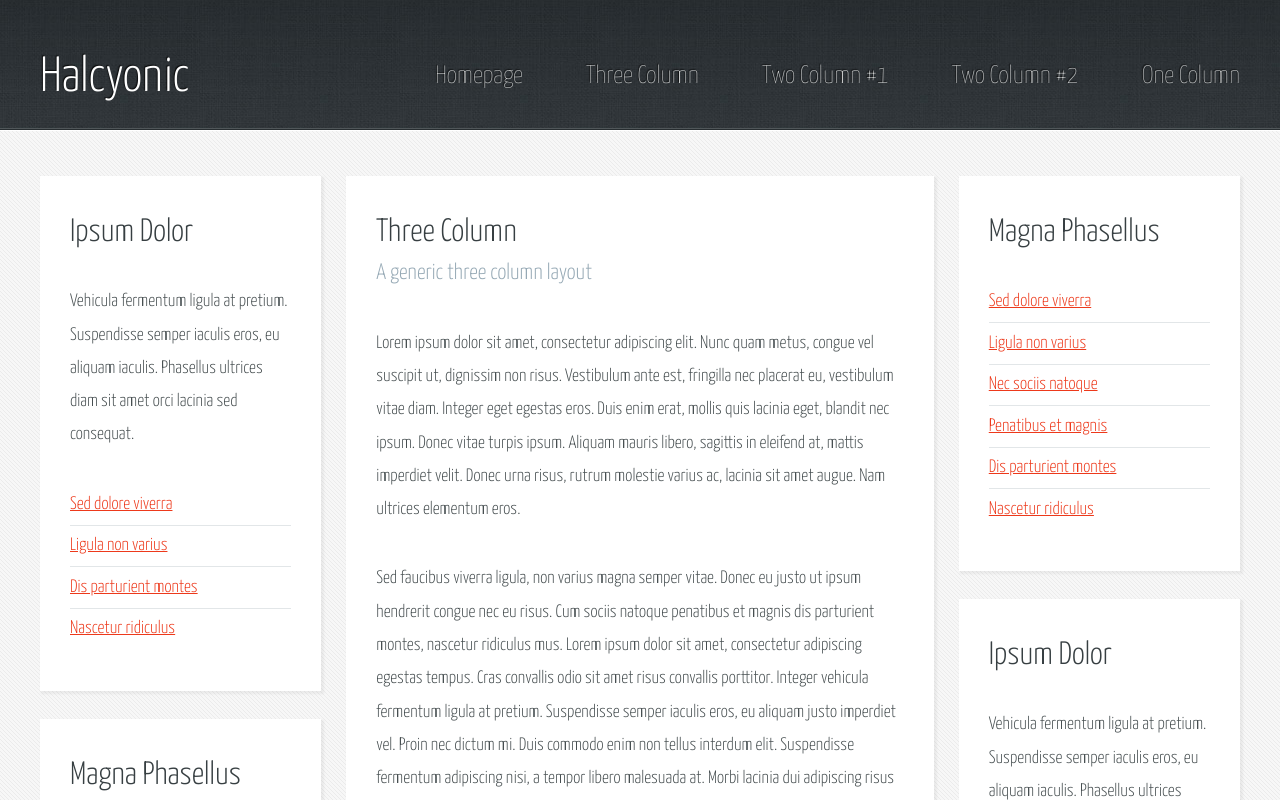
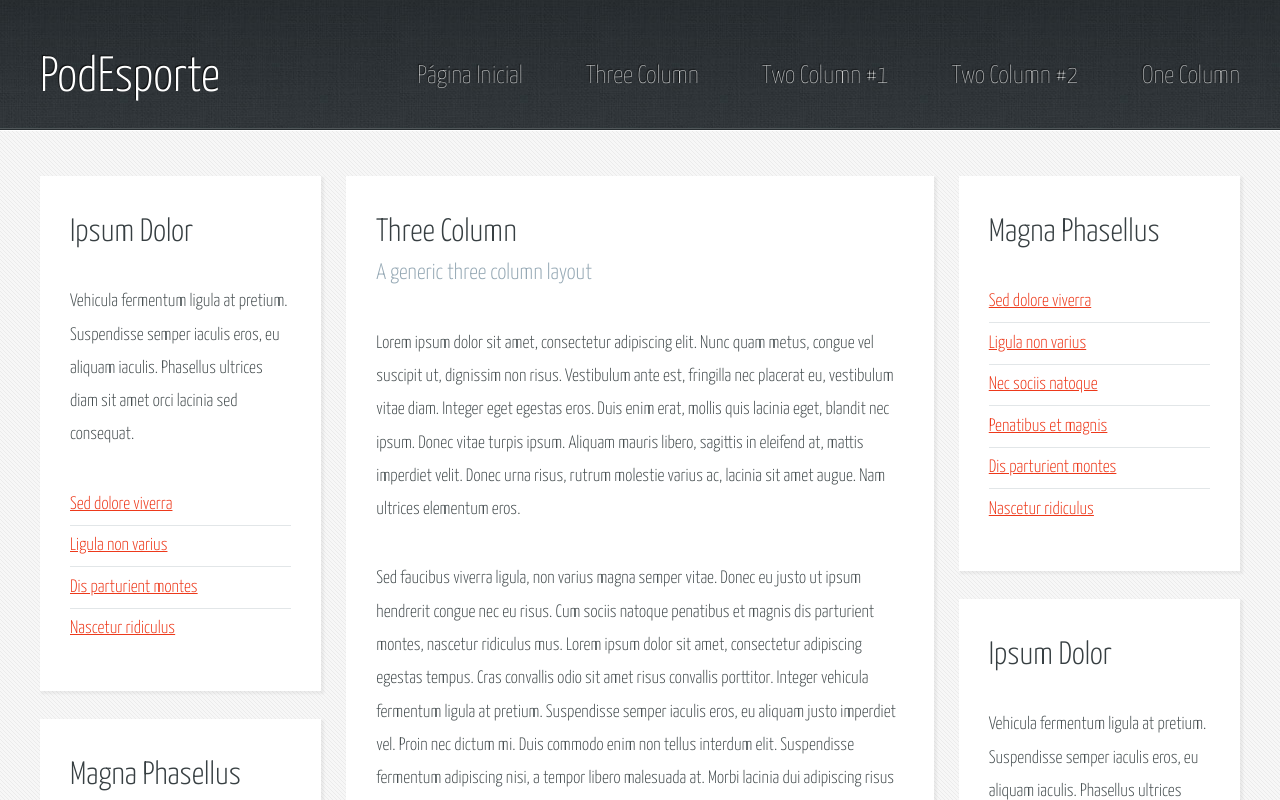
Before and after one commit to Cadu1337/Projeto_PodEsporte, a plain HTML site: page threecolumn.html in a window 1280 px wide. Shown: the top 800 px of the page. Drawn offline with Linux system fonts and the light colour scheme.

Commit message:
PodEsporte
Projeto PodEsporte

```diff
--- a/threecolumn.html
+++ b/threecolumn.html
@@ -6,7 +6,7 @@
 -->
 <html>
 	<head>
-		<title>Three Column - Halcyonic by HTML5 UP</title>
+		<title>PodEsporte</title>
 		<meta charset="utf-8" />
 		<meta name="viewport" content="width=device-width, initial-scale=1" />
 		<!--[if lte IE 8]><script src="assets/js/ie/html5shiv.js"></script><![endif]-->
@@ -23,11 +23,11 @@
 							<div class="12u">
 
 								<!-- Logo -->
-									<h1><a href="#" id="logo">Halcyonic</a></h1>
+									<h1><a href="#" id="logo">PodEsporte</a></h1>
 
 								<!-- Nav -->
 									<nav id="nav">
-										<a href="index.html">Homepage</a>
+										<a href="index.html">Página Inicial</a>
 										<a href="threecolumn.html">Three Column</a>
 										<a href="twocolumn1.html">Two Column #1</a>
 										<a href="twocolumn2.html">Two Column #2</a>
@@ -220,7 +220,7 @@
 
 			<!-- Copyright -->
 				<div id="copyright">
-					&copy; Untitled. All rights reserved. | Design: <a href="http://html5up.net">HTML5 UP</a>
+					&copy; 2015. Carlos Eduardo Farias Ribeiro. | Design: <a href="http://html5up.net">HTML5 UP</a>
 				</div>
 
 		</div>
```
Also changed, not shown: onecolumn.html (+4 -4 lines), twocolumn1.html (+4 -4 lines), twocolumn2.html (+4 -4 lines), images/Projeto_PodEsporte00.jpg (added), images/banner.jpg, images/bannner.jpg (added), images/facebook.jpg (added), images/pic044.jpg (added).
